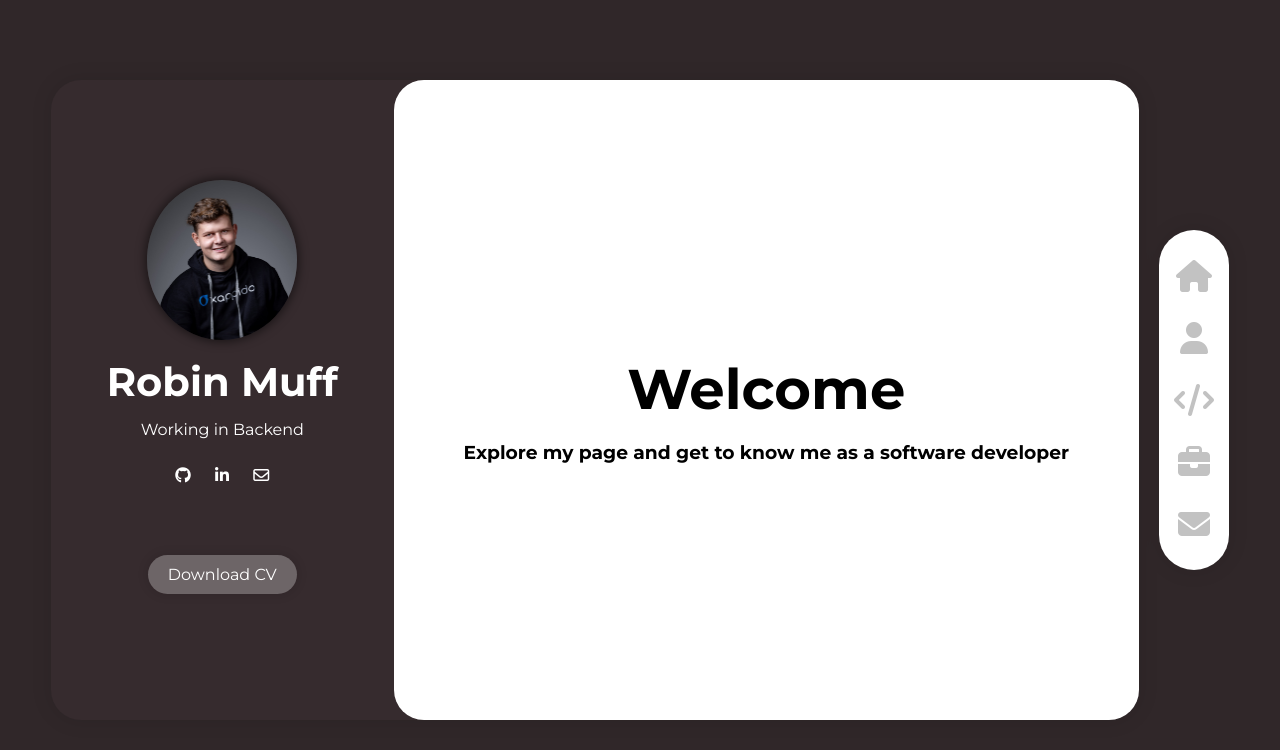
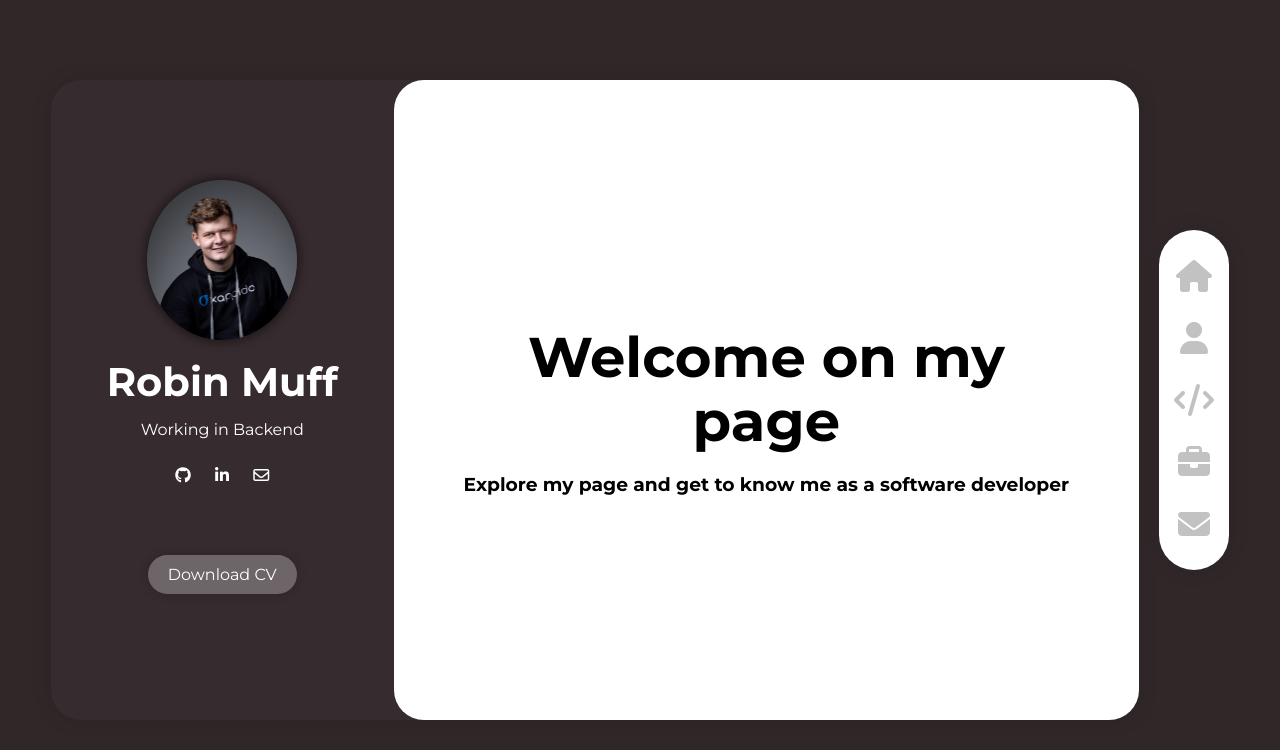
Before and after one commit to robinmuff/robinmuff.me, a plain HTML site: page index.html in a window 1280 px wide. Drawn offline with Linux system fonts and the light colour scheme.

Commit message:
Update text

```diff
--- a/index.html
+++ b/index.html
@@ -58,7 +58,7 @@
         <!--=============== HOME ===============-->
 
         <section class="content-card home" id="welcome-section">
-          <h1 class="robinmuff-home-title">Welcome</h1>
+          <h1 class="robinmuff-home-title">Welcome on my page</h1>
           <h3 class="robinmuff-home-text">Explore my page and get to know me as a software developer</h3>
         </section>
 
```
